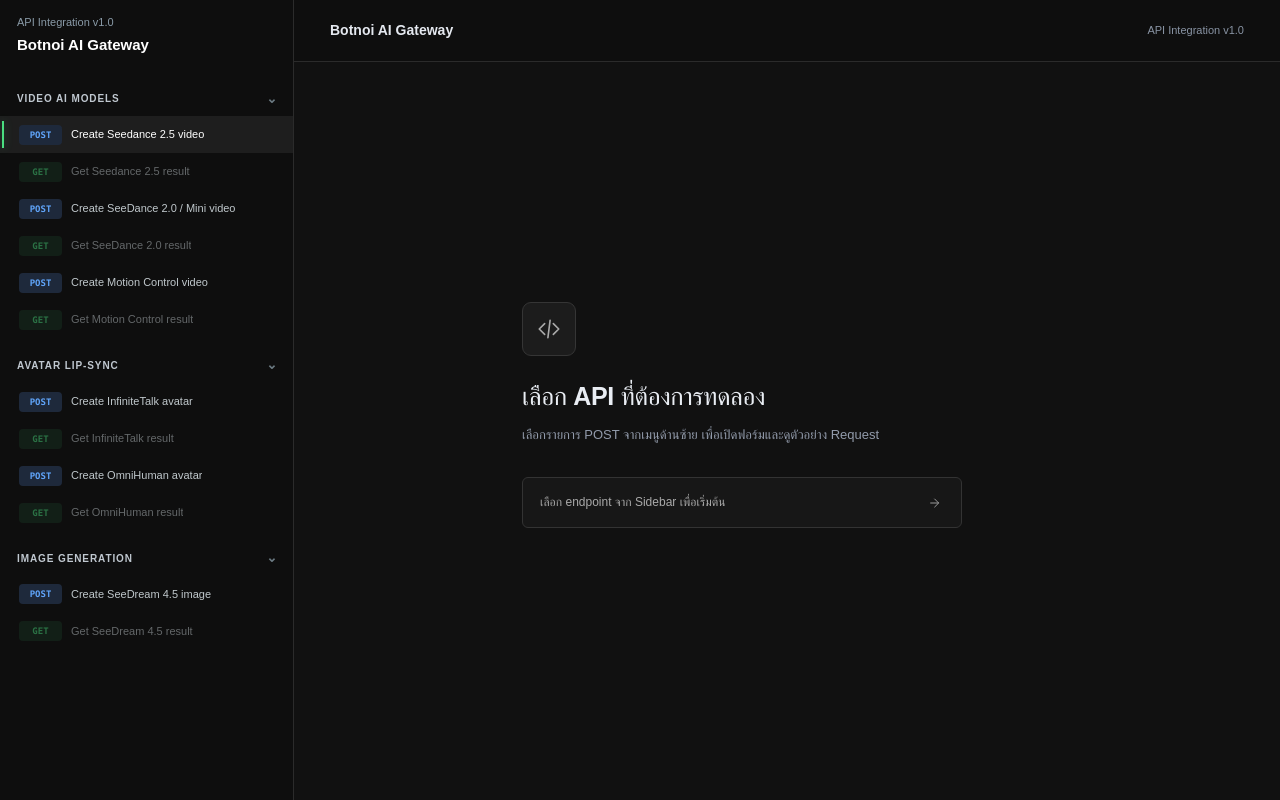
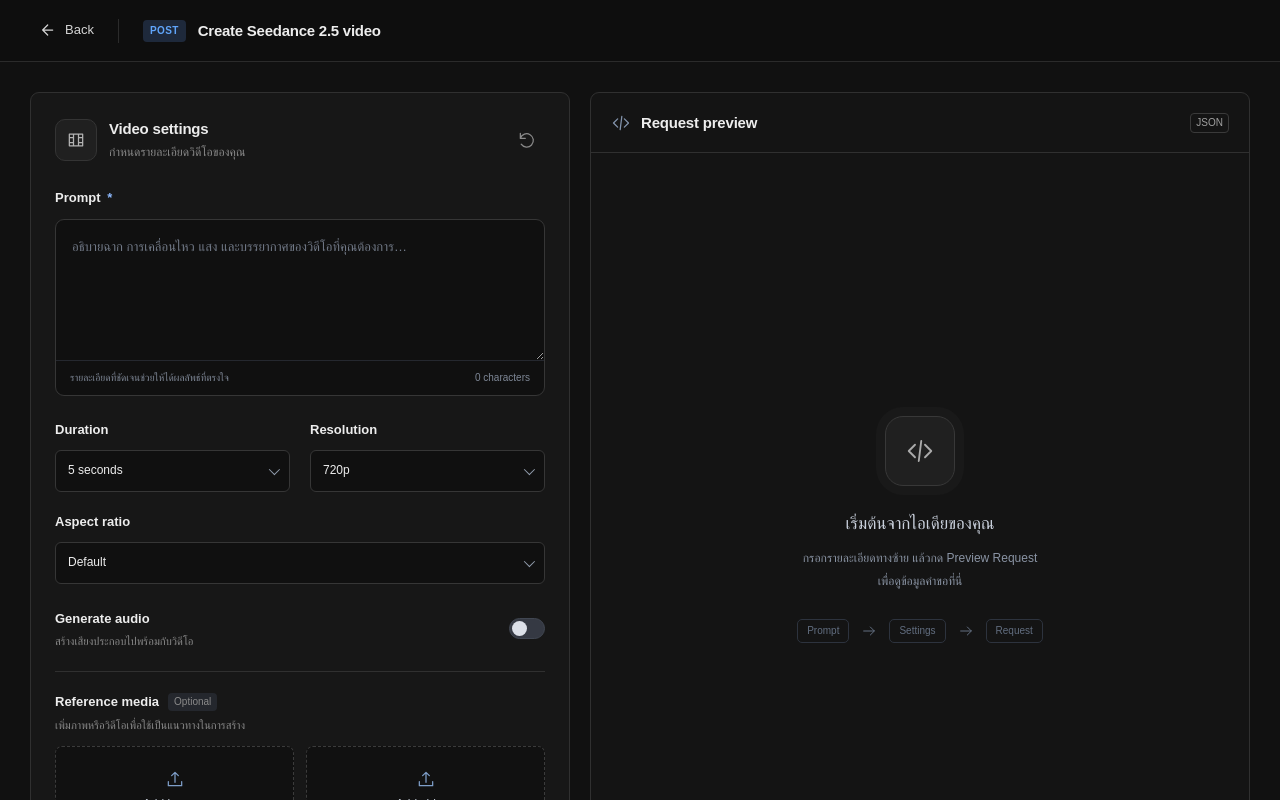
Before and after one commit to ntkzxv/docsapi, a React (Vite) app: page / in a window 1280 px wide. Shown: the top 800 px of the page. Built offline with nearby package versions, Linux system fonts and the light colour scheme; a web font is replaced by a local one.

Commit message:
Prepare try-it routes for endpoint buttons

```diff
--- a/src/App.jsx
+++ b/src/App.jsx
@@ -24,7 +24,7 @@
 ]
 const allEndpoints = endpointGroups.flatMap(group => group.items)
 const slug = value => value.toLowerCase().replace(/[^a-z0-9]+/g, '-').replace(/^-|-$/g, '')
-const endpointFromHash = () => allEndpoints.find(item => slug(item.name) === window.location.hash.match(/^#\/try-it-now\/(.+)$/)?.[1]) ?? allEndpoints[0]
+const endpointFromHash = () => allEndpoints.find(item => item.method === 'POST' && slug(item.name) === window.location.hash.match(/^#\/try-it-now\/(.+)$/)?.[1]) ?? allEndpoints.find(item => item.method === 'POST')
 function Icon({ name, ...props }) {
   const paths = {
     back: 'm14 6-6 6 6 6M8 12h12',
@@ -200,25 +200,12 @@
 }
 function App() {
   const [activeEndpoint, setActiveEndpoint] = useState(endpointFromHash)
-  const [isTryPage, setIsTryPage] = useState(() => window.location.hash.startsWith('#/try-it-now/'))
-  const [expandedGroups, setExpandedGroups] = useState(() => Object.fromEntries(endpointGroups.map(group => [group.name, true])))
-  const [sidebarOpen, setSidebarOpen] = useState(false)
   useEffect(() => {
-    const syncEndpoint = () => {
-      setActiveEndpoint(endpointFromHash())
-      setIsTryPage(window.location.hash.startsWith('#/try-it-now/'))
-    }
+    const syncEndpoint = () => setActiveEndpoint(endpointFromHash())
     window.addEventListener('popstate', syncEndpoint)
     window.addEventListener('hashchange', syncEndpoint)
     return () => { window.removeEventListener('popstate', syncEndpoint); window.removeEventListener('hashchange', syncEndpoint) }
   }, [])
-  const selectEndpoint = item => {
-    setActiveEndpoint(item)
-    setPreview(null)
-    window.history.pushState({}, '', `#/try-it-now/${slug(item.name)}`)
-    setIsTryPage(true)
-    setSidebarOpen(false)
-  }
   const [form, setForm] = useState(initialForm)
   const [media, setMedia] = useState({ images: [], videos: [] })
   const [preview, setPreview] = useState(null)
@@ -264,19 +251,9 @@
     try { await navigator.clipboard.writeText(JSON.stringify(preview, null, 2)); setCopied(true) }
     catch { setError('คัดลอกไม่ได้ กรุณาเลือกข้อความจาก Preview แล้วคัดลอก') }
   }
-  return <div className="app-shell">
-    {!isTryPage && sidebarOpen && <button className="sidebar-scrim" aria-label="Close endpoint menu" onClick={() => setSidebarOpen(false)}/>}
-    {!isTryPage && <aside className={`endpoint-sidebar ${sidebarOpen ? 'sidebar-open' : ''}`}>
-      <a className="sidebar-brand" href="#/"><span>API Integration v1.0</span><strong>Botnoi AI Gateway</strong></a>
-      <nav aria-label="API endpoints">{endpointGroups.map(group => <section className="sidebar-group" key={group.name}>
-        <button className="sidebar-group-title" aria-expanded={expandedGroups[group.name]} onClick={() => setExpandedGroups(current => ({ ...current, [group.name]: !current[group.name] }))}><span>{group.name}</span><span className={`group-chevron ${expandedGroups[group.name] ? '' : 'collapsed'}`}>⌄</span></button>
-        {expandedGroups[group.name] && <div>{group.items.map(item => <button key={item.name} disabled={item.method === 'GET'} aria-disabled={item.method === 'GET'} title={item.method === 'GET' ? 'ยังไม่พร้อมใช้งาน' : undefined} className={`endpoint-tab ${activeEndpoint.name === item.name ? 'active' : ''} ${item.method === 'GET' ? 'endpoint-unavailable' : ''}`} onClick={() => item.method === 'POST' && selectEndpoint(item)}><span className={`sidebar-method ${item.method.toLowerCase()}`}>{item.method}</span><span className="sidebar-endpoint-name">{item.name}</span></button>)}</div>}
-      </section>)}</nav>
-    </aside>}
-    {isTryPage ? <div className="try-main">
+  return <div className="app-shell"><div className="try-main">
     <header className="topbar">
-      <button className="sidebar-menu-button" aria-label="Open endpoint menu" onClick={() => setSidebarOpen(true)}><span/><span/><span/></button>
-      <button className="back-button" onClick={() => { window.history.pushState({}, '', '#/'); setIsTryPage(false) }}><Icon name="back"/>Back</button>
+      <button className="back-button" onClick={() => { if (window.history.length > 1) window.history.back(); else window.location.assign('https://api-button-nine.vercel.app/') }}><Icon name="back"/>Back</button>
       <span className="header-divider"/>
       <div className="page-identity"><span className="method">{activeEndpoint.method}</span><h1>{activeEndpoint.name}</h1></div>
     </header>
@@ -317,10 +294,6 @@
         <div className="preview-bottom"><span className={`status-dot ${preview ? 'ready' : ''}`}/><span>{preview ? 'Request preview ready' : 'Waiting for your input'}</span><span className="format-label">application/json</span></div>
       </section>
     </main>
-    </div> : <main className="catalog-main">
-      <header className="catalog-topbar"><button className="sidebar-menu-button catalog-menu-button" aria-label="Open endpoint menu" onClick={() => setSidebarOpen(true)}><span/><span/><span/></button><span>Botnoi AI Gateway</span><span className="catalog-version">API Integration v1.0</span></header>
-      <section className="catalog-welcome"><span className="catalog-icon"><Icon name="code" width="26" height="26"/></span><h1>เลือก API ที่ต้องการทดลอง</h1><p className="catalog-copy">เลือกรายการ POST จากเมนูด้านซ้าย เพื่อเปิดฟอร์มและดูตัวอย่าง Request</p><div className="catalog-prompt"><span>เลือก endpoint จาก Sidebar เพื่อเริ่มต้น</span><Icon name="back" width="16" height="16"/></div></section>
-    </main>}
-  </div>
+  </div></div>
 }
 export default App
```
Also changed, not shown: 1 other file (tests, documents, lock files or other folders).
